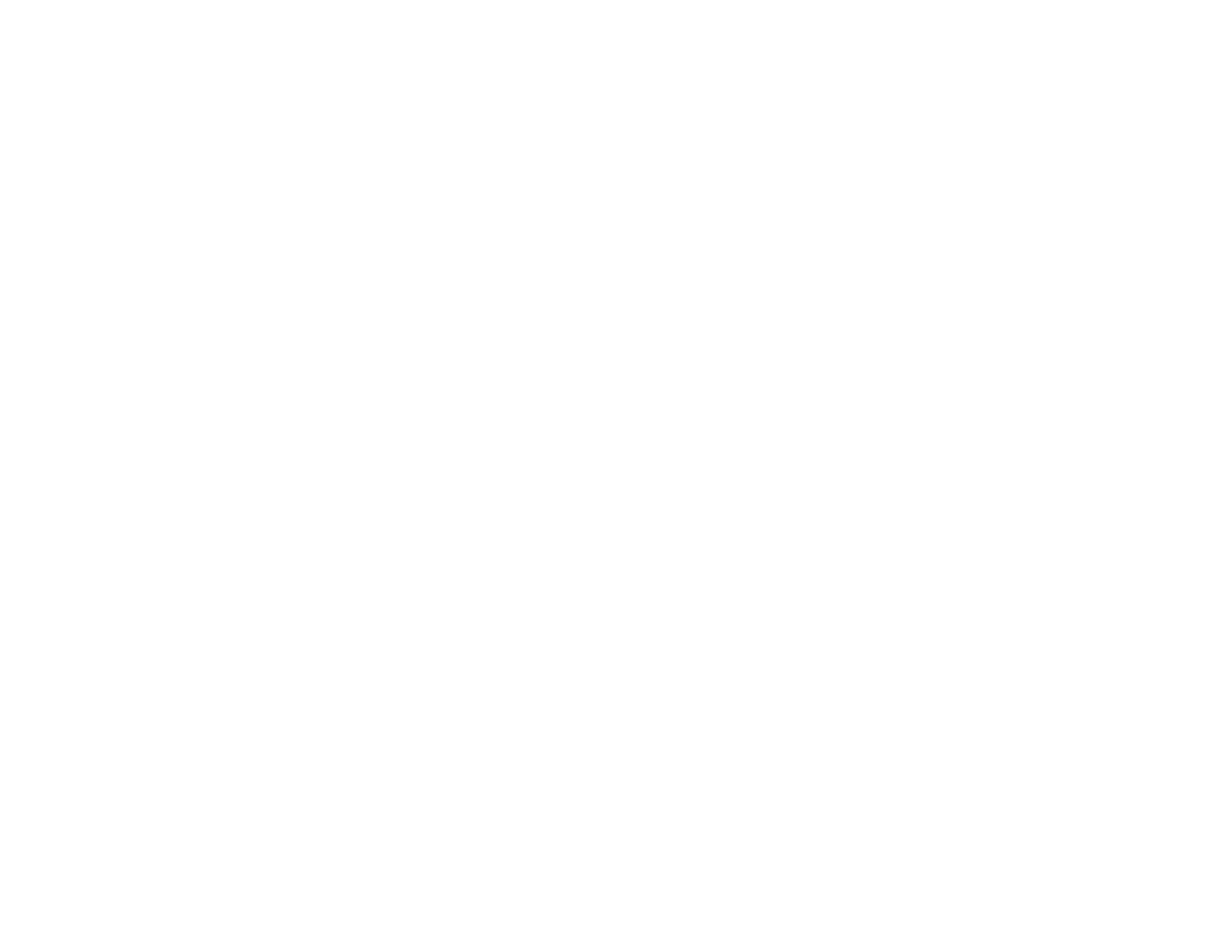
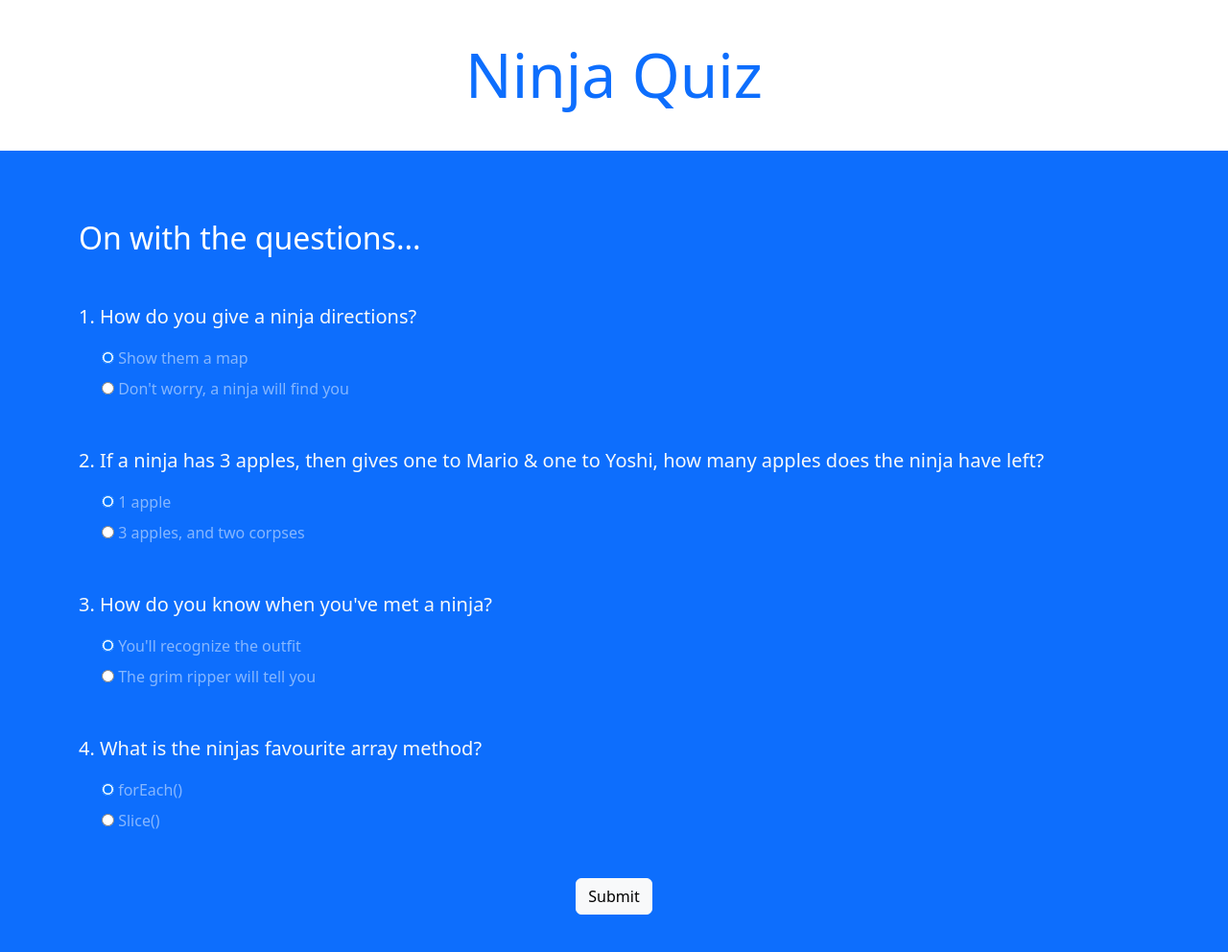
Before and after one commit to IrynaKr1/NinjaQuiz, a plain HTML site: page index.html in a window 1280 px wide. Shown: the whole page at 96% size. Before the commit the page ends 800 px from the top, so only its background shows below. Drawn offline with nearby package versions, Linux system fonts and the light colour scheme.

Commit message:
configure page view

```diff
--- a/app.js
+++ b/app.js
@@ -0,0 +1,3 @@
+const correctAnswers = ['B', 'B', 'B', 'B'];
+
+const form - document.querySelector('quiz-form');
--- a/index.html
+++ b/index.html
@@ -1,11 +1,99 @@
 <html lang="en">
+
 <head>
     <meta charset="UTF-8">
     <meta name="viewport" content="width=device-width, initial-scale=1.0">
     <meta http-equiv="X-UA-Compatible" content="ie-edge">
+    <link href="https://cdn.jsdelivr.net/npm/bootstrap@5.3.3/dist/css/bootstrap.min.css" rel="stylesheet"
+        integrity="sha384-QWTKZyjpPEjISv5WaRU9OFeRpok6YctnYmDr5pNlyT2bRjXh0JMhjY6hW+ALEwIH" crossorigin="anonymous">
     <title>Ninja Quiz</title>
+
 </head>
+
 <body>
 
+    <!-- top section -->
+
+    <div class="intro py-3 bg-white text-center">
+        <div class="container">
+            <h2 class="text-primary display-3 my-4">Ninja Quiz</h2>
+        </div>
+    </div>
+
+    <!-- qiz section -->
+
+    <div class="quiz py-4 bg-primary">
+        <div class="container">
+            <h2 class="my-5 text-white">On with the questions...</h2>
+
+            <form class="quiz-form text-light">
+
+                <div class="my-5">
+                    <p class="lead font-weight-normal">1. How do you give a ninja directions?</p>
+                    <div class="form-check my-2 text-white-50">
+                        <input type="radio" name="q1" value="A" checked>
+                        <label class="form-check-label">Show them a map</label>
+                    </div>
+                    <div class="form-check my-2 text-white-50">
+                        <input type="radio" name="q1" value="B">
+                        <label class="form-check-label">Don't worry, a ninja will find you</label>
+                    </div>
+                </div>
+
+                <div class="my-5">
+                    <p class="lead font-weight-normal">2. If a ninja has 3 apples, then gives one to Mario & one to
+                        Yoshi, how many apples does the ninja have left?</p>
+                    <div class="form-check my-2 text-white-50">
+                        <input type="radio" name="q2" value="A" checked>
+                        <label class="form-check-label">1 apple</label>
+                    </div>
+                    <div class="form-check my-2 text-white-50">
+                        <input type="radio" name="q2" value="B">
+                        <label class="form-check-label">3 apples, and two corpses</label>
+                    </div>
+                </div>
+
+                <div class="my-5">
+                    <p class="lead font-weight-normal">3. How do you know when you've met a ninja?</p>
+                    <div class="form-check my-2 text-white-50">
+                        <input type="radio" name="q3" value="A" checked>
+                        <label class="form-check-label">You'll recognize the outfit</label>
+                    </div>
+                    <div class="form-check my-2 text-white-50">
+                        <input type="radio" name="q3" value="B">
+                        <label class="form-check-label">The grim ripper will tell you</label>
+                    </div>
+                </div>
+
+                <div class="my-5">
+                    <p class="lead font-weight-normal">4. What is the ninjas favourite array method?</p>
+                    <div class="form-check my-2 text-white-50">
+                        <input type="radio" name="q4" value="A" checked>
+                        <label class="form-check-label">forEach()</label>
+                    </div>
+                    <div class="form-check my-2 text-white-50">
+                        <input type="radio" name="q4" value="B">
+                        <label class="form-check-label">Slice()</label>
+                    </div>
+                </div>
+
+                <div class="text-center">
+                    <input type="submit" class="btn btn-light" value="Submit">
+                </div>
+
+            </form>
+
+        </div>
+    </div>
+
+
+    <script src="app.js"></script>
+
+    <!-- bootstrap -->
+
+    <script src="https://cdn.jsdelivr.net/npm/bootstrap@5.3.3/dist/js/bootstrap.bundle.min.js"
+        integrity="sha384-YvpcrYf0tY3lHB60NNkmXc5s9fDVZLESaAA55NDzOxhy9GkcIdslK1eN7N6jIeHz"
+        crossorigin="anonymous"></script>
 </body>
+
 </html>
```
